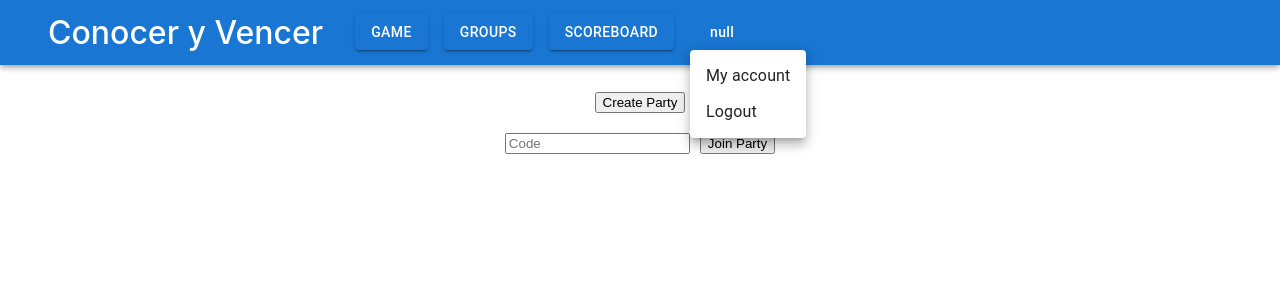
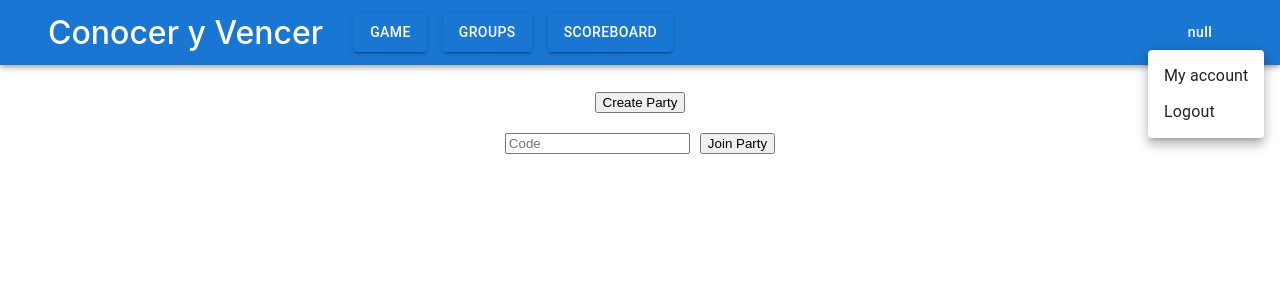
Before and after one commit to Arquisoft/wiq_en2a, a React (Create React App) app in the folder webapp/: page /game/multi-player in a window 1280 px wide. Both pictures are taken after a click on the button "null". Shown: the top 300 px of the page. Built offline with nearby package versions, Linux system fonts and the light colour scheme; no server answers.

Commit message:
Navbar spread between

```diff
--- a/webapp/src/common/Nav.tsx
+++ b/webapp/src/common/Nav.tsx
@@ -52,22 +52,24 @@ const NavBar: React.FC<{}> = () =>
                 flexDirection: 'row',
                 flexWrap: 'nowrap',
                 alignItems: 'flex-start',
-                justifyContent: 'flex-start'
+                justifyContent: 'flex-start',
+                width: '100%'
             }
         }>
-            <Toolbar>
-                <Container maxWidth="xl">
+            <Toolbar sx={{ width: '100%' }}>
+                <Container sx={{ maxWidth: '100% !important' }}>
                     <Grid
                     container
                     direction="row"
                     alignItems="center"
+                    justifyContent="space-between"
                     spacing={4}
                     >
-                        <Grid item className="logo">
+                        <Grid item spacing={2}>
+                            <Stack direction="row" spacing={2}>
+                                <div className="logo">
                                     {t('app_name')}
-                        </Grid>
-                        <Grid item>
-                            <Stack direction="row" spacing={2}>
+                                </div>
                                 <Button variant="contained" onClick={() => navigate("/game")}>
                                     {t('nav_game')}
                                 </Button>
@@ -77,26 +79,43 @@ const NavBar: React.FC<{}> = () =>
                                 <Button variant="contained" onClick={() => navigate("/scoreboard")}>
                                     {t('nav_scoreboard')}
                                 </Button>
-                                <Grid >
-                            <Button variant="text"
+                            </Stack>
+                        </Grid>
+                        <Grid item>
+                            <Grid
+                            container
+                            direction="row"
+                            justifyContent="flex-end"
+                            >
+                                <Grid item>
+                                    <Button
+                                    variant="text"
                                     id="menu-button"
                                     color='inherit'
                                     onClick={handleClick}
                                     aria-controls={open? 'menu' : undefined}
-                                aria-haspopup='true' aria-expanded={open? 'true' : undefined}
-                                sx={{ textTransform: 'none'}}
+                                    aria-haspopup='true'
+                                    aria-expanded={open? 'true' : undefined}
+                                    sx={{ textTransform: 'none' }}
                                     >
                                         {user}
                                     </Button>
                                 </Grid>
-                            </Stack>
-                        </Grid>
-                    </Grid>
-                    <Menu id="menu" open={open} MenuListProps={{'aria-labelledby':'menu-button'}}
-                        onClose={()=>handleClose()} anchorEl={anchorEl}>
+                                <Grid item>
+                                    <Menu
+                                    id="menu"
+                                    open={open}
+                                    MenuListProps={{'aria-labelledby':'menu-button'}}
+                                    onClose={()=>handleClose()}
+                                    anchorEl={anchorEl}
+                                    >
                                         <MenuItem onClick={()=> navigate("/profile")}>My account</MenuItem>
                                         <MenuItem onClick={()=> navigate("/")}>Logout</MenuItem>
                                     </Menu>
+                                </Grid>
+                            </Grid>
+                        </Grid>
+                    </Grid>
                 </Container>
             </Toolbar>
         </AppBar>
--- a/webapp/src/common/nav.scss
+++ b/webapp/src/common/nav.scss
@@ -14,6 +14,7 @@
 .logo{
     font-weight: 500;
     font-size: xx-large;
+    margin-right: 15px !important;
 }
 
 .link{
```
Lines whose indentation alone changed are shown as unchanged.
